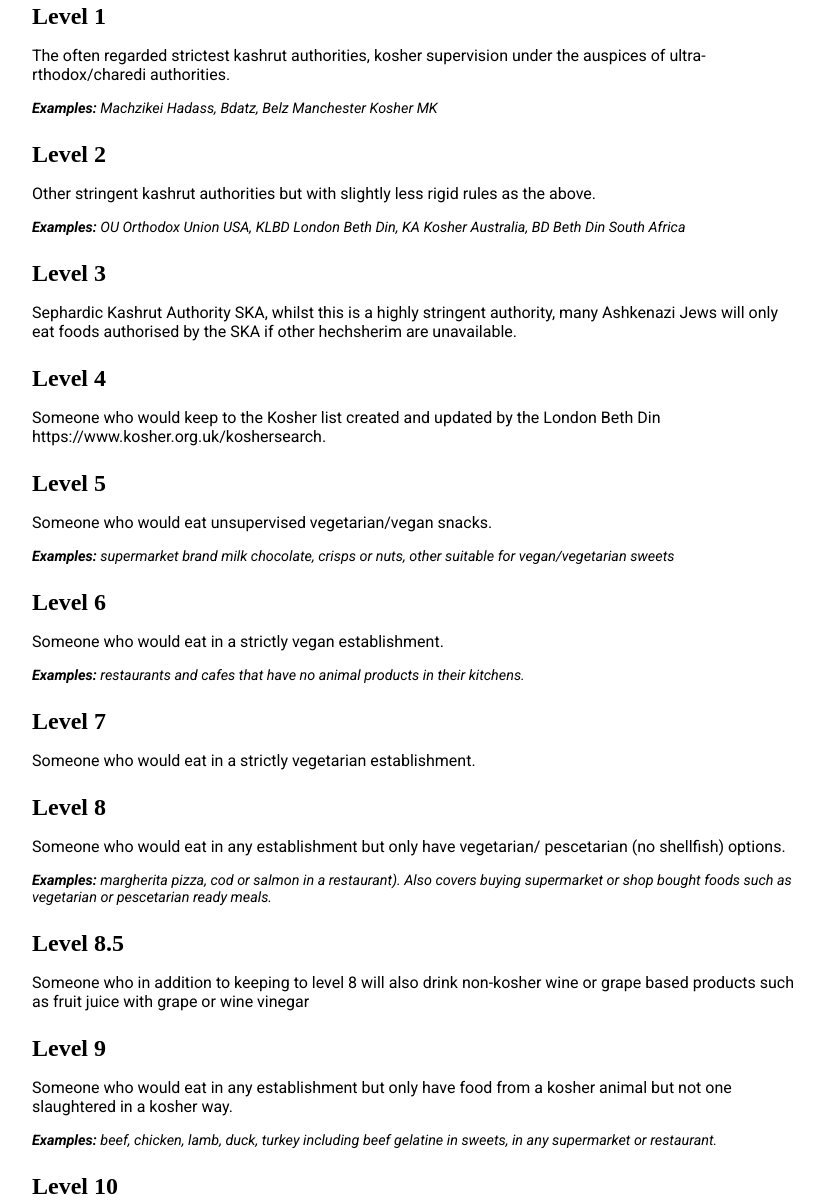
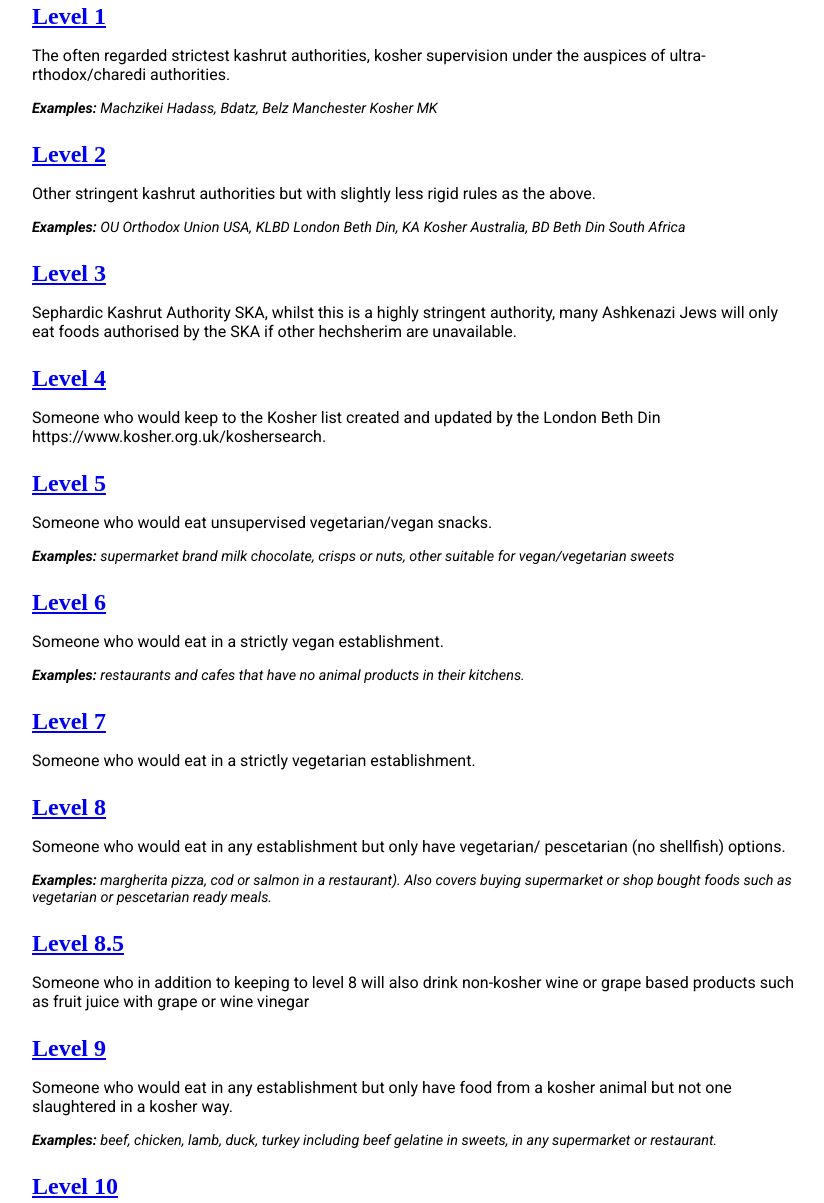
Before and after one commit to Arrow7000/kashrutlevels, a plain HTML site: page src/index.html in a window 1280 px wide. Shown: the part 506-1709 px from the top of the page, without its empty margins (224-1048 px from the left). Drawn offline with Linux system fonts and the light colour scheme; a web font is replaced by a local one.

Commit message:
Add IDs and links

```diff
--- a/src/index.html
+++ b/src/index.html
@@ -41,7 +41,7 @@
       </p>
     </section>
     <section>
-      <h2>Level 1</h2>
+      <a href="#level-1"><h2 id="level-1">Level 1</h2></a>
       <p>
         The often regarded strictest kashrut authorities, kosher supervision
         under the auspices of ultra-rthodox/charedi authorities.
@@ -50,7 +50,7 @@
         <span class="example-label">Examples:</span> Machzikei Hadass, Bdatz,
         Belz Manchester Kosher MK
       </p>
-      <h2>Level 2</h2>
+      <a href="#level-2"><h2 id="level-2">Level 2</h2></a>
       <p>
         Other stringent kashrut authorities but with slightly less rigid rules
         as the above.
@@ -59,32 +59,32 @@
         <span class="example-label">Examples:</span> OU Orthodox Union USA, KLBD
         London Beth Din, KA Kosher Australia, BD Beth Din South Africa
       </p>
-      <h2>Level 3</h2>
+      <a href="#level-3"><h2 id="level-3">Level 3</h2></a>
       <p>
         Sephardic Kashrut Authority SKA, whilst this is a highly stringent
         authority, many Ashkenazi Jews will only eat foods authorised by the SKA
         if other hechsherim are unavailable.
       </p>
-      <h2>Level 4</h2>
+      <a href="#level-4"><h2 id="level-4">Level 4</h2></a>
       <p>
         Someone who would keep to the Kosher list created and updated by the
         London Beth Din https://www.kosher.org.uk/koshersearch.
       </p>
-      <h2>Level 5</h2>
+      <a href="#level-5"><h2 id="level-5">Level 5</h2></a>
       <p>Someone who would eat unsupervised vegetarian/vegan snacks.</p>
       <p class="example">
         <span class="example-label">Examples:</span> supermarket brand milk
         chocolate, crisps or nuts, other suitable for vegan/vegetarian sweets
       </p>
-      <h2>Level 6</h2>
+      <a href="#level-6"><h2 id="level-6">Level 6</h2></a>
       <p>Someone who would eat in a strictly vegan establishment.</p>
       <p class="example">
         <span class="example-label">Examples:</span> restaurants and cafes that
         have no animal products in their kitchens.
       </p>
-      <h2>Level 7</h2>
+      <a href="#level-7"><h2 id="level-7">Level 7</h2></a>
       <p>Someone who would eat in a strictly vegetarian establishment.</p>
-      <h2>Level 8</h2>
+      <a href="#level-8"><h2 id="level-8">Level 8</h2></a>
       <p>
         Someone who would eat in any establishment but only have vegetarian/
         pescetarian (no shellfish) options.
@@ -94,13 +94,13 @@
         salmon in a restaurant). Also covers buying supermarket or shop bought
         foods such as vegetarian or pescetarian ready meals.
       </p>
-      <h2>Level 8.5</h2>
+      <a href="#level-8.5"><h2 id="level-8.5">Level 8.5</h2></a>
       <p>
         Someone who in addition to keeping to level 8 will also drink non-kosher
         wine or grape based products such as fruit juice with grape or wine
         vinegar
       </p>
-      <h2>Level 9</h2>
+      <a href="#level-9"><h2 id="level-9">Level 9</h2></a>
       <p>
         Someone who would eat in any establishment but only have food from a
         kosher animal but not one slaughtered in a kosher way.
@@ -110,7 +110,7 @@
         turkey including beef gelatine in sweets, in any supermarket or
         restaurant.
       </p>
-      <h2>Level 10</h2>
+      <a href="#level-10"><h2 id="level-10">Level 10</h2></a>
       <p>Someone who would eat any food stuff, kosher or not.</p>
       <p class="example">
         <span class="example-label">Examples:</span> pig, shellfish, pork
```
